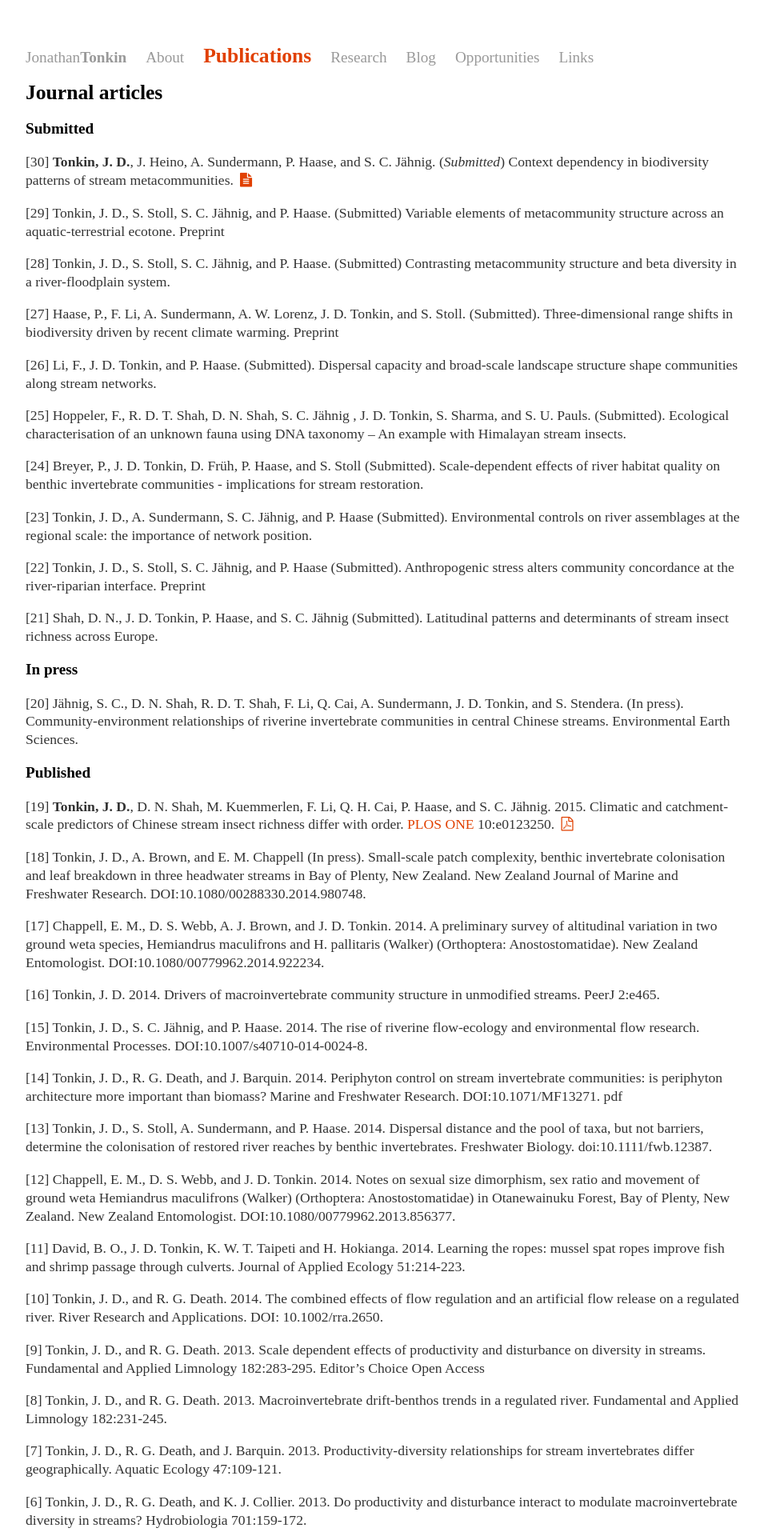
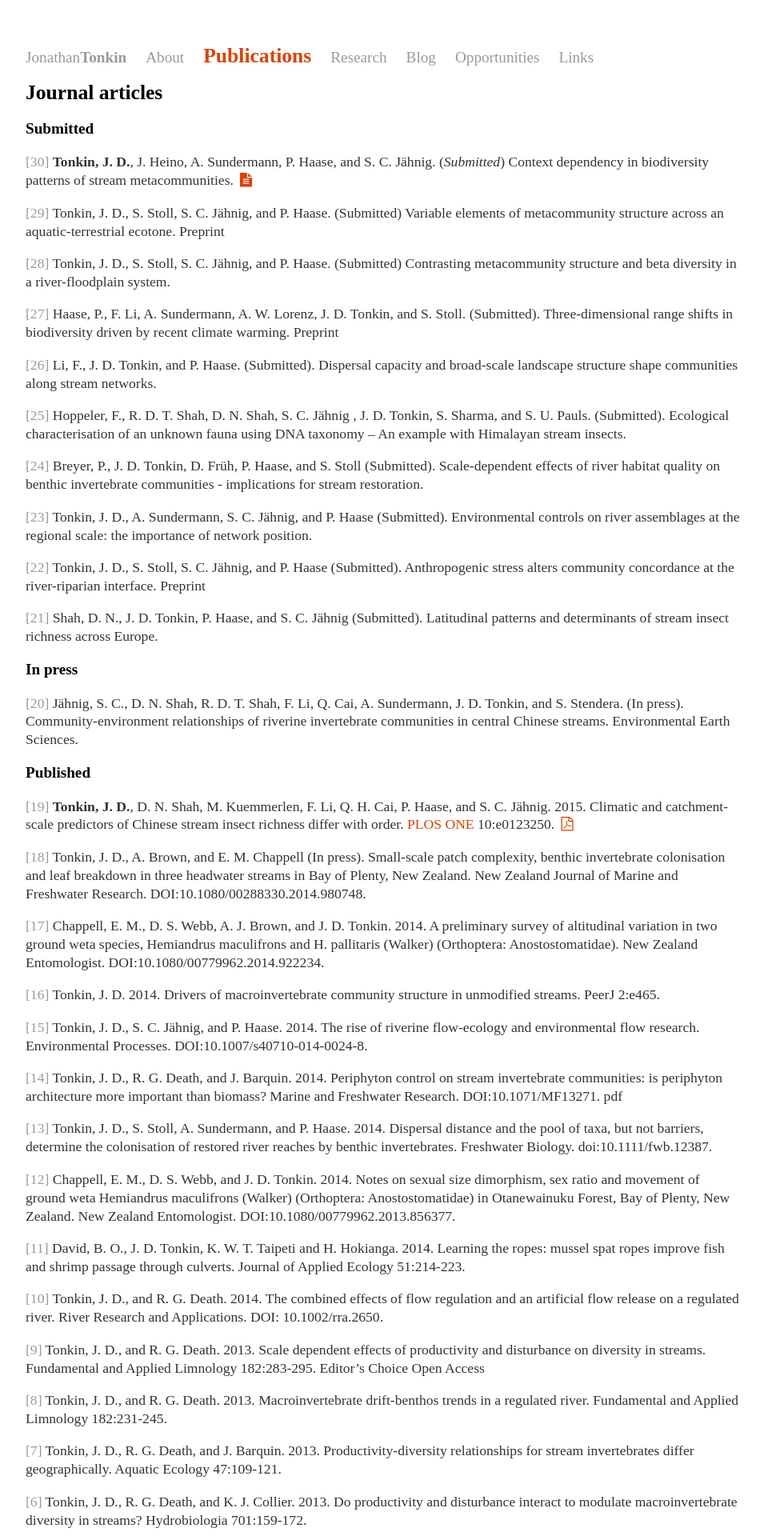
Before and after one commit to jdtonkin/jdtonkin.github.io, a Jekyll site: the page built from Publications/index.md, in a window 1280 px wide. Shown: the top 1920 px of the page at 80% size, without its empty margins (160-1115 px from the left). Built offline with Jekyll 4.4.1, drawn with Linux system fonts in a browser that asks for light colours; nearby versions of some CDN libraries; some web fonts are replaced.

Commit message:
Update index.md

```diff
--- a/Publications/index.md
+++ b/Publications/index.md
@@ -8,8 +8,8 @@
 <!--
 #00a1e1 - blue
 #e14000 - orange
-#333 - grey
-#999 - black
+#999 - grey
+#333 - black
 
 [<i class="fa fa-fw fa-file"></i>]()
 [<i class="fa fa-fw fa-file-o"></i>]()
@@ -33,69 +33,69 @@
 
 ###Submitted
 
-<span style="color:#333">[30]</span> **Tonkin, J. D.**, J. Heino, A. Sundermann, P. Haase, and S. C. Jähnig. (*Submitted*) Context dependency in biodiversity patterns of stream metacommunities. [<i class="fa fa-fw fa-file-text"></i>](https://dx.doi.org/10.7287/peerj.preprints.1040v1)
+<span style="color:#999">[30]</span> **Tonkin, J. D.**, J. Heino, A. Sundermann, P. Haase, and S. C. Jähnig. (*Submitted*) Context dependency in biodiversity patterns of stream metacommunities. [<i class="fa fa-fw fa-file-text"></i>](https://dx.doi.org/10.7287/peerj.preprints.1040v1)
 
-<span style="color:#333">[29]</span> Tonkin, J. D., S. Stoll, S. C. Jähnig, and P. Haase. (Submitted) Variable elements of metacommunity structure across an aquatic-terrestrial ecotone. Preprint
+<span style="color:#999">[29]</span> Tonkin, J. D., S. Stoll, S. C. Jähnig, and P. Haase. (Submitted) Variable elements of metacommunity structure across an aquatic-terrestrial ecotone. Preprint
 
-<span style="color:#333">[28]</span> Tonkin, J. D., S. Stoll, S. C. Jähnig, and P. Haase. (Submitted) Contrasting metacommunity structure and beta diversity in a river-floodplain system.
+<span style="color:#999">[28]</span> Tonkin, J. D., S. Stoll, S. C. Jähnig, and P. Haase. (Submitted) Contrasting metacommunity structure and beta diversity in a river-floodplain system.
 
-<span style="color:#333">[27]</span> Haase, P., F. Li, A. Sundermann, A. W. Lorenz, J. D. Tonkin, and S. Stoll. (Submitted). Three-dimensional range shifts in biodiversity driven by recent climate warming. Preprint
+<span style="color:#999">[27]</span> Haase, P., F. Li, A. Sundermann, A. W. Lorenz, J. D. Tonkin, and S. Stoll. (Submitted). Three-dimensional range shifts in biodiversity driven by recent climate warming. Preprint
 
-<span style="color:#333">[26]</span> Li, F., J. D. Tonkin, and P. Haase. (Submitted). Dispersal capacity and broad-scale landscape structure shape communities along stream networks.
+<span style="color:#999">[26]</span> Li, F., J. D. Tonkin, and P. Haase. (Submitted). Dispersal capacity and broad-scale landscape structure shape communities along stream networks.
 
-<span style="color:#333">[25]</span> Hoppeler, F., R. D. T. Shah, D. N. Shah, S. C. Jähnig , J. D. Tonkin, S. Sharma, and S. U. Pauls. (Submitted). Ecological characterisation of an unknown fauna using DNA taxonomy – An example with Himalayan stream insects.
+<span style="color:#999">[25]</span> Hoppeler, F., R. D. T. Shah, D. N. Shah, S. C. Jähnig , J. D. Tonkin, S. Sharma, and S. U. Pauls. (Submitted). Ecological characterisation of an unknown fauna using DNA taxonomy – An example with Himalayan stream insects.
 
-<span style="color:#333">[24]</span> Breyer, P., J. D. Tonkin, D. Früh, P. Haase, and S. Stoll (Submitted). Scale-dependent effects of river habitat quality on benthic invertebrate communities - implications for stream restoration.
+<span style="color:#999">[24]</span> Breyer, P., J. D. Tonkin, D. Früh, P. Haase, and S. Stoll (Submitted). Scale-dependent effects of river habitat quality on benthic invertebrate communities - implications for stream restoration.
 
-<span style="color:#333">[23]</span> Tonkin, J. D., A. Sundermann, S. C. Jähnig, and P. Haase (Submitted). Environmental controls on river assemblages at the regional scale: the importance of network position.
+<span style="color:#999">[23]</span> Tonkin, J. D., A. Sundermann, S. C. Jähnig, and P. Haase (Submitted). Environmental controls on river assemblages at the regional scale: the importance of network position.
 
-<span style="color:#333">[22]</span> Tonkin, J. D., S. Stoll, S. C. Jähnig, and P. Haase (Submitted). Anthropogenic stress alters community concordance at the river-riparian interface. Preprint
+<span style="color:#999">[22]</span> Tonkin, J. D., S. Stoll, S. C. Jähnig, and P. Haase (Submitted). Anthropogenic stress alters community concordance at the river-riparian interface. Preprint
 
-<span style="color:#333">[21]</span> Shah, D. N., J. D. Tonkin, P. Haase, and S. C. Jähnig (Submitted). Latitudinal patterns and determinants of stream insect richness across Europe.
+<span style="color:#999">[21]</span> Shah, D. N., J. D. Tonkin, P. Haase, and S. C. Jähnig (Submitted). Latitudinal patterns and determinants of stream insect richness across Europe.
 
 ###In press
 
-<span style="color:#333">[20]</span> Jähnig, S. C., D. N. Shah, R. D. T. Shah, F. Li,  Q. Cai, A. Sundermann, J. D. Tonkin, and S. Stendera. (In press). Community-environment relationships of riverine invertebrate communities in central Chinese streams. Environmental Earth Sciences.
+<span style="color:#999">[20]</span> Jähnig, S. C., D. N. Shah, R. D. T. Shah, F. Li,  Q. Cai, A. Sundermann, J. D. Tonkin, and S. Stendera. (In press). Community-environment relationships of riverine invertebrate communities in central Chinese streams. Environmental Earth Sciences.
 
 ###Published
 
-<span style="color:#333">[19]</span> **Tonkin, J. D.**, D. N. Shah, M. Kuemmerlen, F. Li, Q. H. Cai, P. Haase, and S. C. Jähnig. 2015. Climatic and catchment-scale predictors of Chinese stream insect richness differ with order. <a href="http://dx.doi.org/10.1371/journal.pone.0123250" target="_blank">PLOS ONE</a> 10:e0123250. [<i class="fa fa-fw fa-file-pdf-o"></i>](2015 Tonkin etal PLOS ONE.pdf)
+<span style="color:#999">[19]</span> **Tonkin, J. D.**, D. N. Shah, M. Kuemmerlen, F. Li, Q. H. Cai, P. Haase, and S. C. Jähnig. 2015. Climatic and catchment-scale predictors of Chinese stream insect richness differ with order. <a href="http://dx.doi.org/10.1371/journal.pone.0123250" target="_blank">PLOS ONE</a> 10:e0123250. [<i class="fa fa-fw fa-file-pdf-o"></i>](2015 Tonkin etal PLOS ONE.pdf)
 
-<span style="color:#333">[18]</span> Tonkin, J. D., A. Brown, and E. M. Chappell (In press). Small-scale patch complexity, benthic invertebrate colonisation and leaf breakdown in three headwater streams in Bay of Plenty, New Zealand. New Zealand Journal of Marine and Freshwater Research. DOI:10.1080/00288330.2014.980748.
+<span style="color:#999">[18]</span> Tonkin, J. D., A. Brown, and E. M. Chappell (In press). Small-scale patch complexity, benthic invertebrate colonisation and leaf breakdown in three headwater streams in Bay of Plenty, New Zealand. New Zealand Journal of Marine and Freshwater Research. DOI:10.1080/00288330.2014.980748.
 
-<span style="color:#333">[17]</span> Chappell, E. M., D. S. Webb, A. J. Brown, and J. D. Tonkin. 2014. A preliminary survey of altitudinal variation in two ground weta species, Hemiandrus maculifrons and H. pallitaris (Walker) (Orthoptera: Anostostomatidae). New Zealand Entomologist. DOI:10.1080/00779962.2014.922234.
+<span style="color:#999">[17]</span> Chappell, E. M., D. S. Webb, A. J. Brown, and J. D. Tonkin. 2014. A preliminary survey of altitudinal variation in two ground weta species, Hemiandrus maculifrons and H. pallitaris (Walker) (Orthoptera: Anostostomatidae). New Zealand Entomologist. DOI:10.1080/00779962.2014.922234.
 
-<span style="color:#333">[16]</span> Tonkin, J. D. 2014. Drivers of macroinvertebrate community structure in unmodified streams. PeerJ 2:e465.
+<span style="color:#999">[16]</span> Tonkin, J. D. 2014. Drivers of macroinvertebrate community structure in unmodified streams. PeerJ 2:e465.
 
-<span style="color:#333">[15]</span> Tonkin, J. D., S. C. Jähnig, and P. Haase. 2014. The rise of riverine flow-ecology and environmental flow research. Environmental Processes. DOI:10.1007/s40710-014-0024-8.
+<span style="color:#999">[15]</span> Tonkin, J. D., S. C. Jähnig, and P. Haase. 2014. The rise of riverine flow-ecology and environmental flow research. Environmental Processes. DOI:10.1007/s40710-014-0024-8.
 
-<span style="color:#333">[14]</span> Tonkin, J. D., R. G. Death, and J. Barquin. 2014. Periphyton control on stream invertebrate communities: is periphyton architecture more important than biomass? Marine and Freshwater Research. DOI:10.1071/MF13271. pdf
+<span style="color:#999">[14]</span> Tonkin, J. D., R. G. Death, and J. Barquin. 2014. Periphyton control on stream invertebrate communities: is periphyton architecture more important than biomass? Marine and Freshwater Research. DOI:10.1071/MF13271. pdf
 
-<span style="color:#333">[13]</span> Tonkin, J. D., S. Stoll, A. Sundermann, and P. Haase. 2014. Dispersal distance and the pool of taxa, but not barriers, determine the colonisation of restored river reaches by benthic invertebrates. Freshwater Biology. doi:10.1111/fwb.12387.
+<span style="color:#999">[13]</span> Tonkin, J. D., S. Stoll, A. Sundermann, and P. Haase. 2014. Dispersal distance and the pool of taxa, but not barriers, determine the colonisation of restored river reaches by benthic invertebrates. Freshwater Biology. doi:10.1111/fwb.12387.
 
-<span style="color:#333">[12]</span> Chappell, E. M., D. S. Webb, and J. D. Tonkin. 2014. Notes on sexual size dimorphism, sex ratio and movement of ground weta Hemiandrus maculifrons (Walker) (Orthoptera: Anostostomatidae) in Otanewainuku Forest, Bay of Plenty, New Zealand. New Zealand Entomologist. DOI:10.1080/00779962.2013.856377.
+<span style="color:#999">[12]</span> Chappell, E. M., D. S. Webb, and J. D. Tonkin. 2014. Notes on sexual size dimorphism, sex ratio and movement of ground weta Hemiandrus maculifrons (Walker) (Orthoptera: Anostostomatidae) in Otanewainuku Forest, Bay of Plenty, New Zealand. New Zealand Entomologist. DOI:10.1080/00779962.2013.856377.
 
-<span style="color:#333">[11]</span> David, B. O., J. D. Tonkin, K. W. T. Taipeti and H. Hokianga. 2014. Learning the ropes: mussel spat ropes improve fish and shrimp passage through culverts. Journal of Applied Ecology 51:214-223.
+<span style="color:#999">[11]</span> David, B. O., J. D. Tonkin, K. W. T. Taipeti and H. Hokianga. 2014. Learning the ropes: mussel spat ropes improve fish and shrimp passage through culverts. Journal of Applied Ecology 51:214-223.
 
-<span style="color:#333">[10]</span> Tonkin, J. D., and R. G. Death. 2014. The combined effects of flow regulation and an artificial flow release on a regulated river. River Research and Applications. DOI: 10.1002/rra.2650.
+<span style="color:#999">[10]</span> Tonkin, J. D., and R. G. Death. 2014. The combined effects of flow regulation and an artificial flow release on a regulated river. River Research and Applications. DOI: 10.1002/rra.2650.
 
-<span style="color:#333">[9]</span> Tonkin, J. D., and R. G. Death. 2013. Scale dependent effects of productivity and disturbance on diversity in streams. Fundamental and Applied Limnology 182:283-295. Editor’s Choice Open Access
+<span style="color:#999">[9]</span> Tonkin, J. D., and R. G. Death. 2013. Scale dependent effects of productivity and disturbance on diversity in streams. Fundamental and Applied Limnology 182:283-295. Editor’s Choice Open Access
 
-<span style="color:#333">[8]</span> Tonkin, J. D., and R. G. Death. 2013. Macroinvertebrate drift-benthos trends in a regulated river. Fundamental and Applied Limnology 182:231-245.
+<span style="color:#999">[8]</span> Tonkin, J. D., and R. G. Death. 2013. Macroinvertebrate drift-benthos trends in a regulated river. Fundamental and Applied Limnology 182:231-245.
 
-<span style="color:#333">[7]</span> Tonkin, J. D., R. G. Death, and J. Barquin. 2013. Productivity-diversity relationships for stream invertebrates differ geographically. Aquatic Ecology 47:109-121.
+<span style="color:#999">[7]</span> Tonkin, J. D., R. G. Death, and J. Barquin. 2013. Productivity-diversity relationships for stream invertebrates differ geographically. Aquatic Ecology 47:109-121.
 
-<span style="color:#333">[6]</span> Tonkin, J. D., R. G. Death, and K. J. Collier. 2013. Do productivity and disturbance interact to modulate macroinvertebrate diversity in streams? Hydrobiologia 701:159-172.
+<span style="color:#999">[6]</span> Tonkin, J. D., R. G. Death, and K. J. Collier. 2013. Do productivity and disturbance interact to modulate macroinvertebrate diversity in streams? Hydrobiologia 701:159-172.
 
-<span style="color:#333">[5]</span> Tonkin, J. D., and R. G. Death. 2012. Consistent effects of productivity and disturbance on diversity between landscapes. Ecosphere 3:art108.
+<span style="color:#999">[5]</span> Tonkin, J. D., and R. G. Death. 2012. Consistent effects of productivity and disturbance on diversity between landscapes. Ecosphere 3:art108.
 
-<span style="color:#333">[4]</span> Tonkin, J. D., L. A. H. Wright, and B. O. David. 2012. Mussel spat ropes assist redfin bully (Gobiomorphus huttoni) passage through experimental culverts with hydrological barriers. Water 4:683-689.
+<span style="color:#999">[4]</span> Tonkin, J. D., L. A. H. Wright, and B. O. David. 2012. Mussel spat ropes assist redfin bully (Gobiomorphus huttoni) passage through experimental culverts with hydrological barriers. Water 4:683-689.
 
-<span style="color:#333">[3]</span> Schwendel, A. C., R. G. Death, I. C. Fuller, and J. D. Tonkin. 2012. A new approach to assess bed stability relevant for invertebrate communities in upland streams. River Research and Applications 28:1726-1739.
+<span style="color:#999">[3]</span> Schwendel, A. C., R. G. Death, I. C. Fuller, and J. D. Tonkin. 2012. A new approach to assess bed stability relevant for invertebrate communities in upland streams. River Research and Applications 28:1726-1739.
 
-<span style="color:#333">[2]</span> Collier, K. J., B. Aldridge, B. J. Hicks, J. Kelly, A. Macdonald, B. J. Smith, and J. Tonkin. 2009. Ecological values of Hamilton urban streams (North Island, New Zealand): constraints and opportunities for restoration. New Zealand Journal of Ecology 33:177-189.
+<span style="color:#999">[2]</span> Collier, K. J., B. Aldridge, B. J. Hicks, J. Kelly, A. Macdonald, B. J. Smith, and J. Tonkin. 2009. Ecological values of Hamilton urban streams (North Island, New Zealand): constraints and opportunities for restoration. New Zealand Journal of Ecology 33:177-189.
 
-<span style="color:#333">[1]</span> Tonkin, J. D., R. G. Death, and M. K. Joy. 2009. Invertebrate drift patterns in a regulated river: dams, periphyton biomass or longitudinal patterns? River Research and Applications 25:1219-1231.
+<span style="color:#999">[1]</span> Tonkin, J. D., R. G. Death, and M. K. Joy. 2009. Invertebrate drift patterns in a regulated river: dams, periphyton biomass or longitudinal patterns? River Research and Applications 25:1219-1231.
 
 
 #Theses
```
